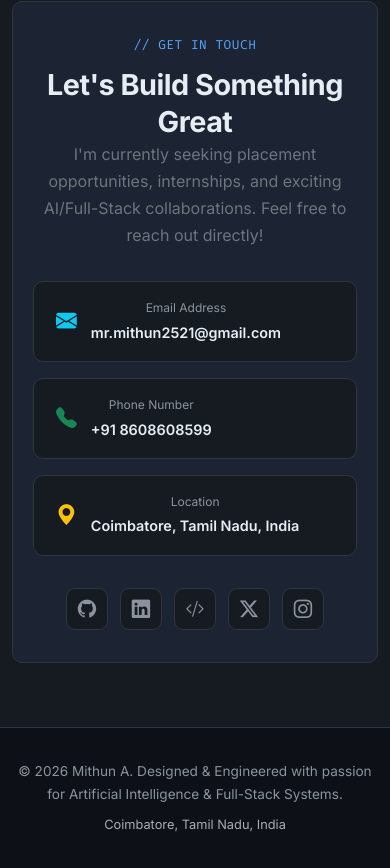
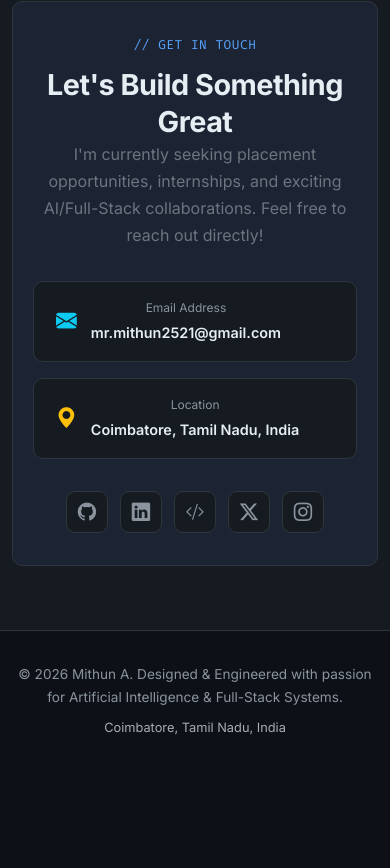
Before and after one commit to Fizzy444/portfolio, a plain HTML site: page index.html in a window 390 px wide. Shown: the part 8875-9743 px from the top of the page. After the commit the page ends 9646 px from the top, so only its background shows below. Drawn offline with nearby package versions, Linux system fonts and the light colour scheme.

Commit message:
Remove contact from index.html
Removed phone number contact section from the HTML.

```diff
--- a/index.html
+++ b/index.html
@@ -506,14 +506,6 @@
               </div>
             </a>
 
-            <a href="tel:+918608608599" class="contact-box">
-              <div class="icon text-success"><i class="bi bi-telephone-fill"></i></div>
-              <div>
-                <span class="label">Phone Number</span>
-                <span class="text">+91 8608608599</span>
-              </div>
-            </a>
-
             <div class="contact-box">
               <div class="icon text-warning"><i class="bi bi-geo-alt-fill"></i></div>
               <div>
```
